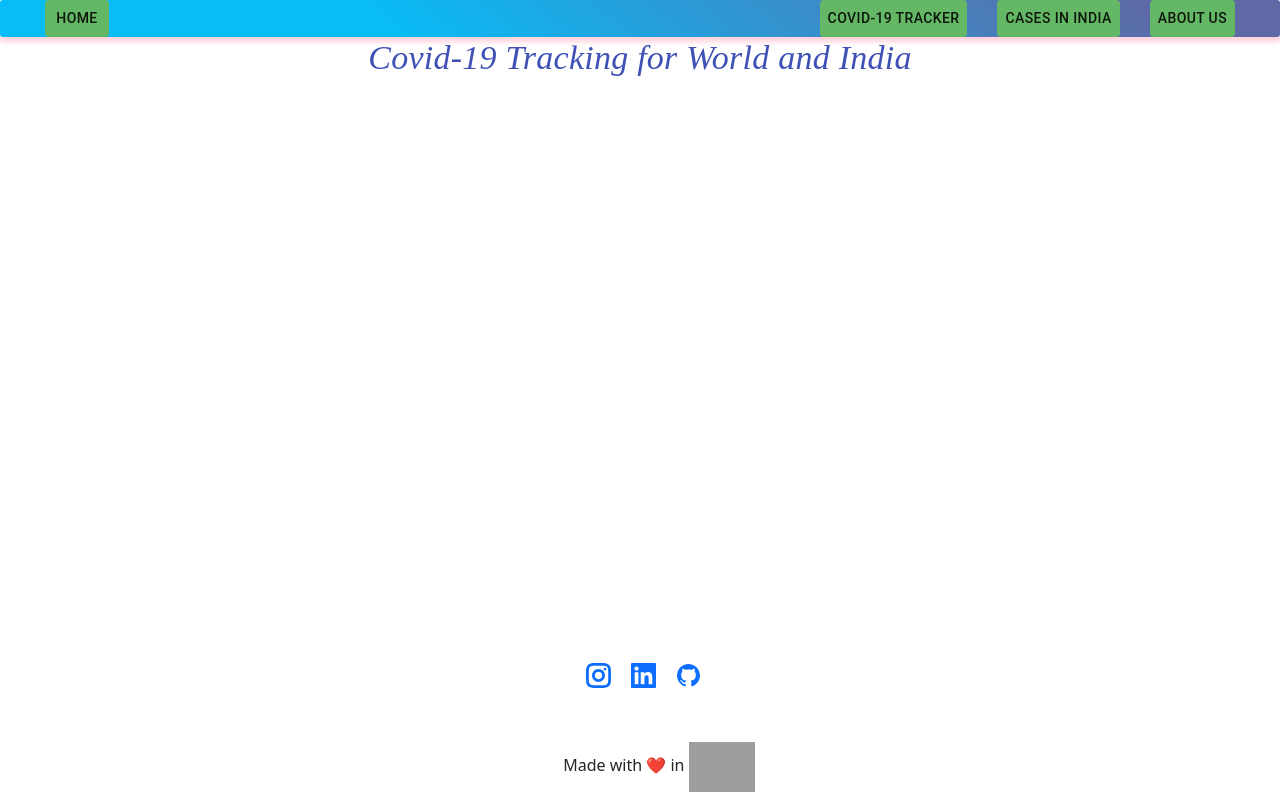
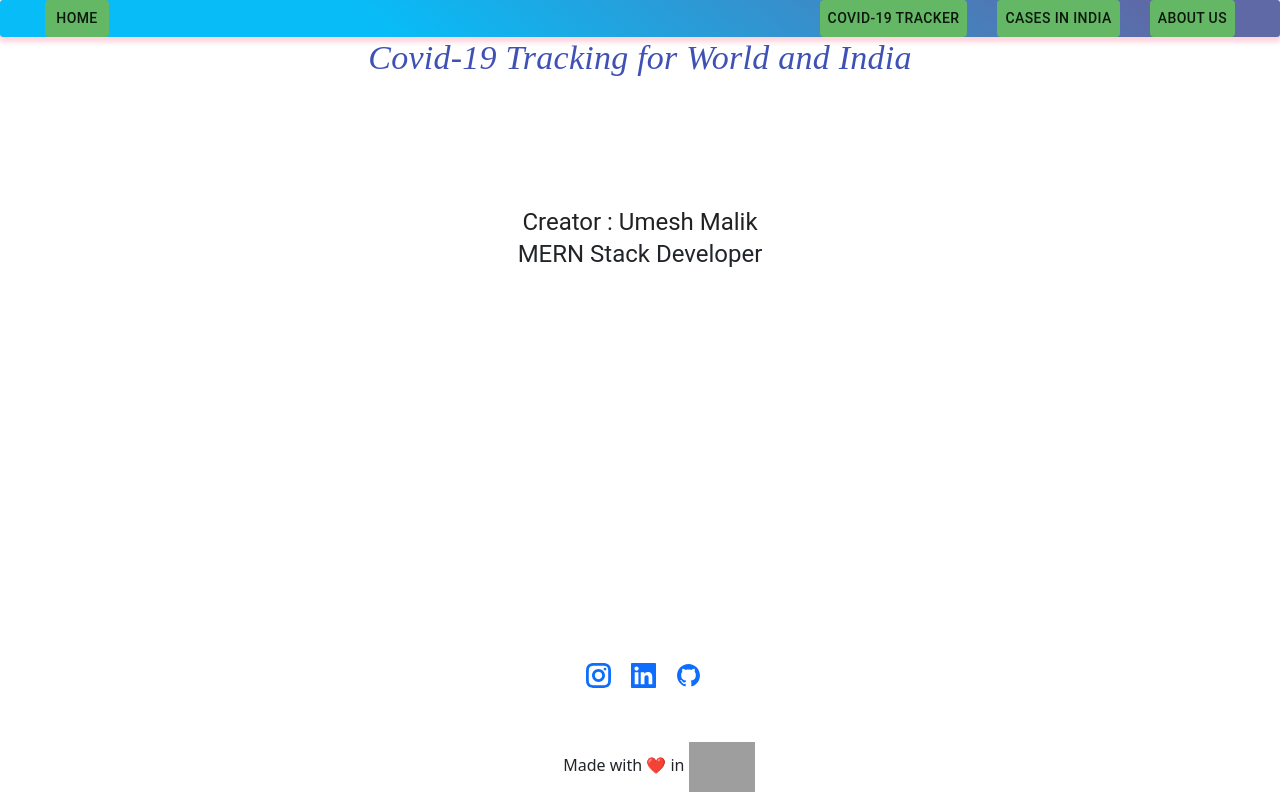
Before and after one commit to Umeshmalik/covid19Tracker, a React (Create React App) app: page /AboutUs in a window 1280 px wide. Built offline with nearby package versions, Linux system fonts and the light colour scheme; grey boxes are pictures that could not be loaded.

Commit message:
Update AboutUs.jsx

```diff
--- a/src/comp/AboutUs.jsx
+++ b/src/comp/AboutUs.jsx
@@ -21,7 +21,12 @@ let AboutUs = ()=>{
             maxHeight:'90vh'
         },
         cards:{
-            display:'flex'
+            display:'flex',
+            flexFlow:'column wrap',
+            height:'40vh',
+            placeContent:'center',
+            animation: 'x 2.5s',
+            animationName: Radium.keyframes(rubberBand, 'rubberBand')
         },
         footer:{
             position:'absolute',
@@ -41,9 +46,12 @@ let AboutUs = ()=>{
     return(
         <div style={style.main}>
             <Typography style={style.header} variant="h4" color='primary'>Covid-19 Tracking for World and India</Typography>
-            <div style={style.cards}>
-
-            </div>
+                <StyleRoot>
+                    <div style={style.cards}>
+                        <Typography variant="h5" color='textPrimary'>Creator : Umesh Malik</Typography>
+                        <Typography variant='h5'>MERN Stack Developer</Typography>
+                    </div>
+                </StyleRoot>
             <footer style={style.footer}>
                 <StyleRoot>
                     <div style={style.fadeIn}>
```
